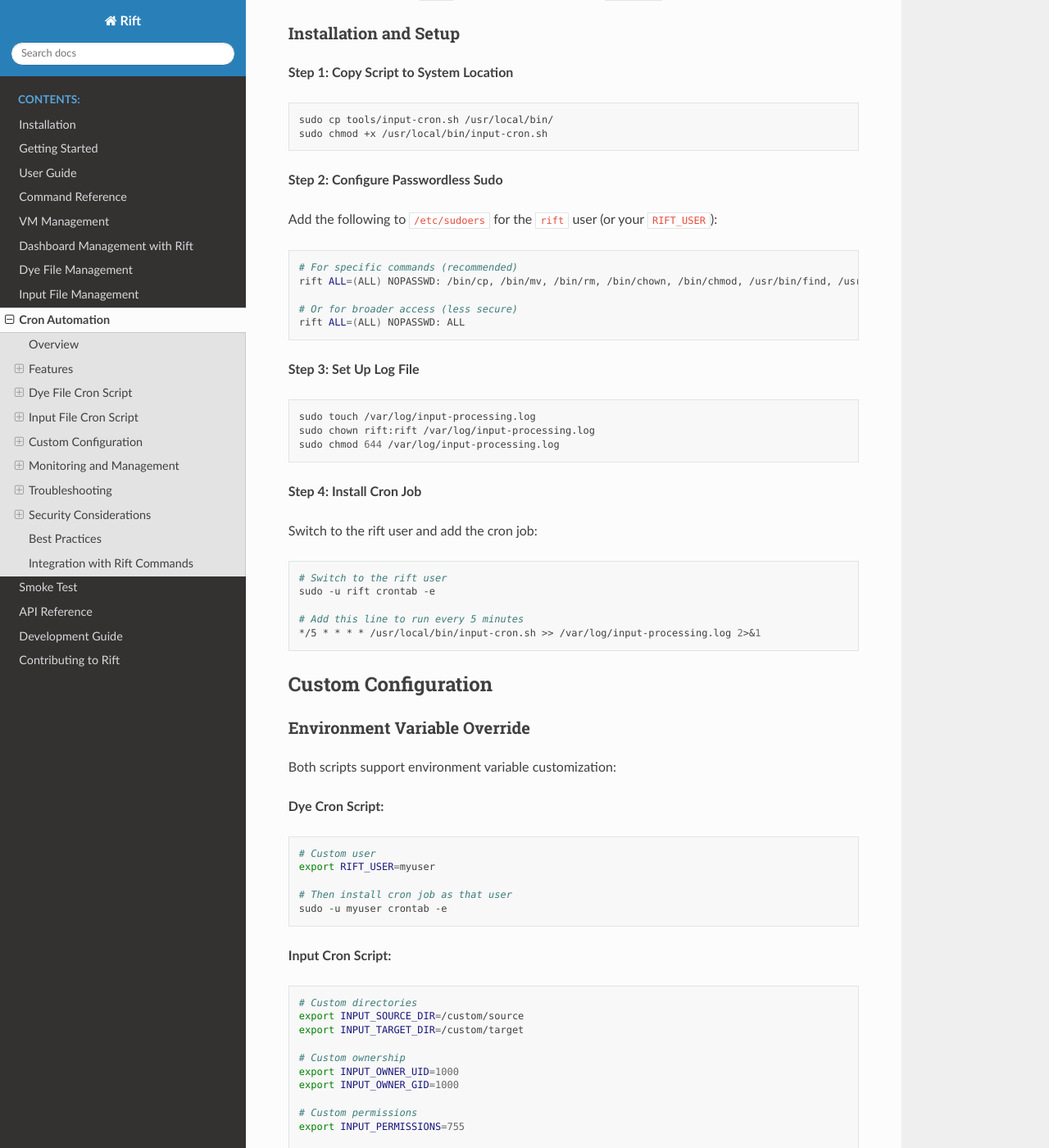
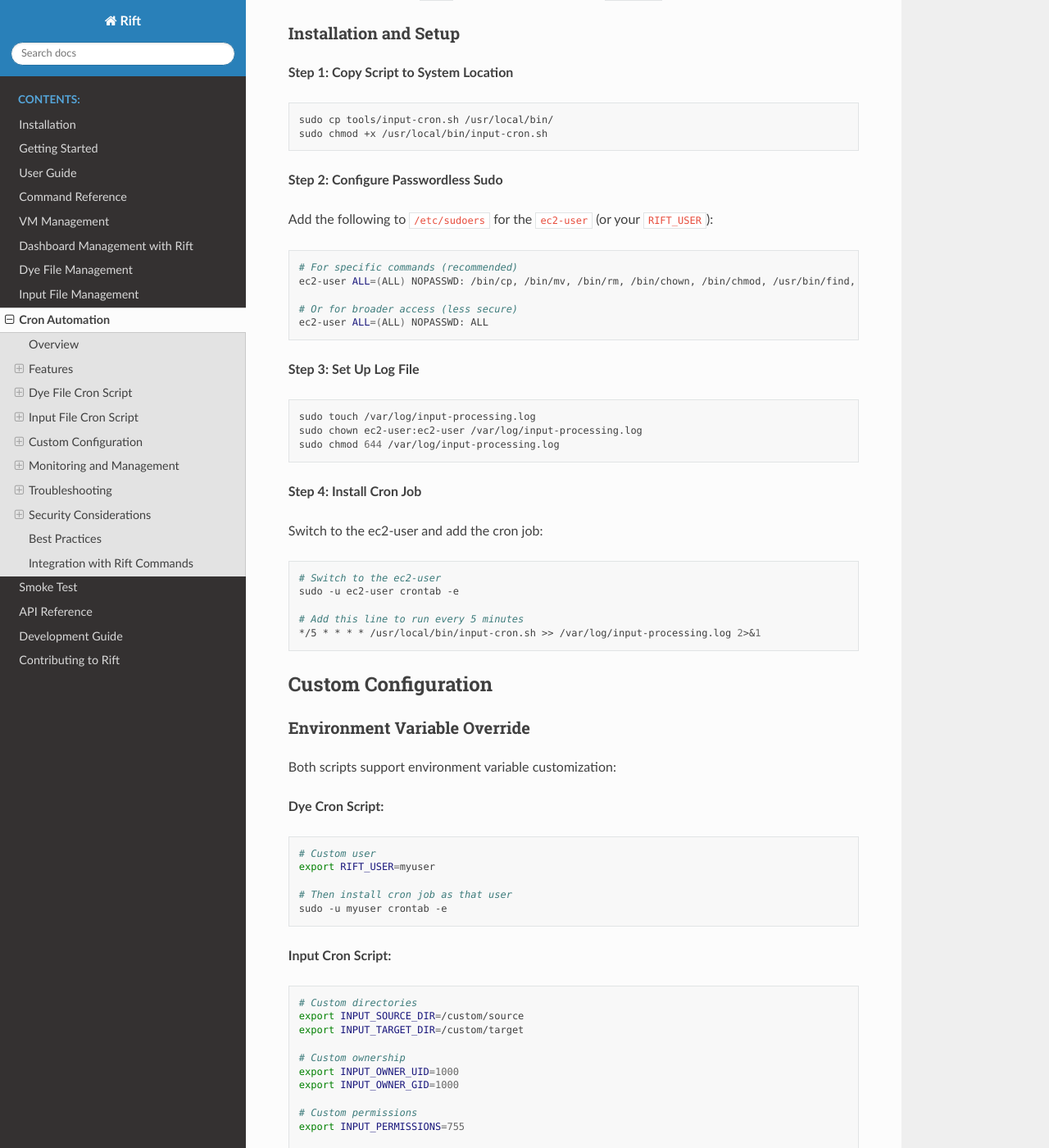
Before and after one commit to RA-Rob/rift, a Sphinx documentation site: the page built from docs/cron-automation.rst, in a window 1280 px wide and 1400 px high, scrolled down 3939 px. Shown: the whole window at 82% size. Built offline with Sphinx 7.4.7 and the Read the Docs theme 3.1.0, drawn with Linux system fonts in a browser that asks for light colours; some of the changed text lies outside the part shown.

Commit message:
docs: change input cron job installation to use ec2-user instead of rift
- Update cron job installation instructions to use ec2-user as default
- Change log file ownership from rift:rift to ec2-user:ec2-user
- Update sudoers configuration examples for cron-specific sections
- Modify cron monitoring commands to reference ec2-user
- Preserve general RIFT_USER configuration documentation

This aligns the cron installation with standard AWS EC2 practices while
maintaining script flexibility through environment variables.

```diff
--- a/docs/cron-automation.rst
+++ b/docs/cron-automation.rst
@@ -201,32 +201,32 @@ Installation and Setup
 
 **Step 2: Configure Passwordless Sudo**
 
-Add the following to ``/etc/sudoers`` for the ``rift`` user (or your ``RIFT_USER``):
+Add the following to ``/etc/sudoers`` for the ``ec2-user`` (or your ``RIFT_USER``):
 
 .. code-block:: bash
 
    # For specific commands (recommended)
-   rift ALL=(ALL) NOPASSWD: /bin/cp, /bin/mv, /bin/rm, /bin/chown, /bin/chmod, /usr/bin/find, /usr/bin/stat, /usr/bin/test
+   ec2-user ALL=(ALL) NOPASSWD: /bin/cp, /bin/mv, /bin/rm, /bin/chown, /bin/chmod, /usr/bin/find, /usr/bin/stat, /usr/bin/test
 
    # Or for broader access (less secure)
-   rift ALL=(ALL) NOPASSWD: ALL
+   ec2-user ALL=(ALL) NOPASSWD: ALL
 
 **Step 3: Set Up Log File**
 
 .. code-block:: bash
 
    sudo touch /var/log/input-processing.log
-   sudo chown rift:rift /var/log/input-processing.log
+   sudo chown ec2-user:ec2-user /var/log/input-processing.log
    sudo chmod 644 /var/log/input-processing.log
 
 **Step 4: Install Cron Job**
 
-Switch to the rift user and add the cron job:
+Switch to the ec2-user and add the cron job:
 
 .. code-block:: bash
 
-   # Switch to the rift user
-   sudo -u rift crontab -e
+   # Switch to the ec2-user
+   sudo -u ec2-user crontab -e
 
    # Add this line to run every 5 minutes
    */5 * * * * /usr/local/bin/input-cron.sh >> /var/log/input-processing.log 2>&1
@@ -272,7 +272,7 @@ To use custom environment variables in cron, add them to the crontab:
 .. code-block:: bash
 
    # Edit crontab
-   sudo -u rift crontab -e
+   sudo -u ec2-user crontab -e
 
    # Add environment variables at the top
    INPUT_SOURCE_DIR=/custom/source
@@ -295,8 +295,8 @@ Checking Cron Job Status
    # For dye processing (ec2-user)
    sudo -u ec2-user crontab -l
 
-   # For input processing (rift user)
-   sudo -u rift crontab -l
+   # For input processing (ec2-user)
+   sudo -u ec2-user crontab -l
 
 **Check Running Processes:**
 
```
Also changed, not shown: docs/input-file-management.rst (+5 -5 lines).
